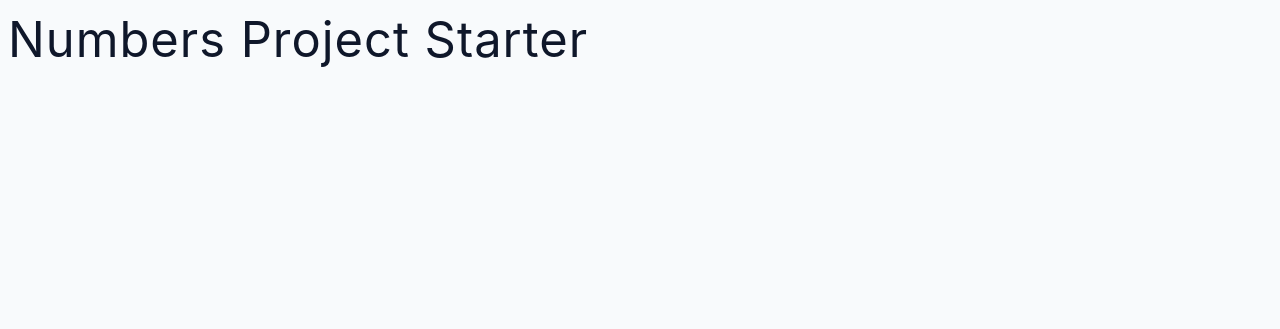
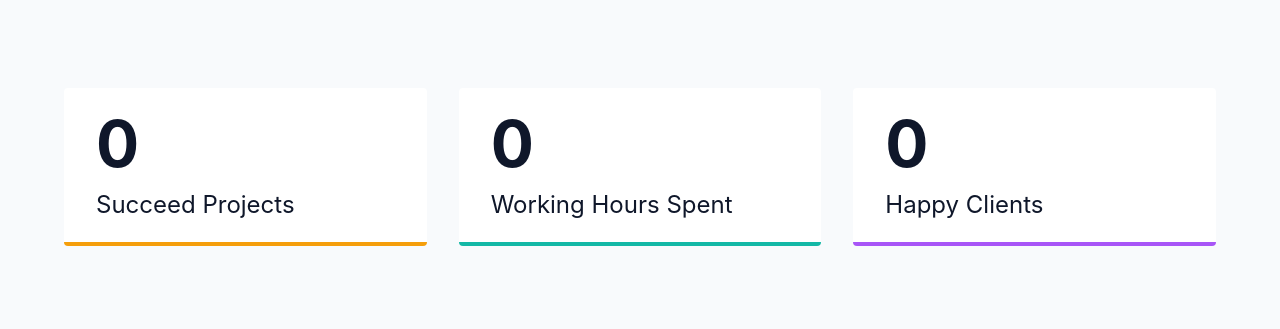
Before and after one commit to emmeiwhite/js-projects-29, a plain HTML site: page 18-numbers/starter/index.html in a window 1280 px wide. Drawn offline with Linux system fonts and the light colour scheme.

Commit message:
Numbers Setup done

```diff
--- a/18-numbers/starter/index.html
+++ b/18-numbers/starter/index.html
@@ -2,13 +2,52 @@
 <html lang="en">
   <head>
     <meta charset="UTF-8" />
-    <meta http-equiv="X-UA-Compatible" content="IE=edge" />
-    <meta name="viewport" content="width=device-width, initial-scale=1.0" />
+    <meta
+      http-equiv="X-UA-Compatible"
+      content="IE=edge"
+    />
+    <meta
+      name="viewport"
+      content="width=device-width, initial-scale=1.0"
+    />
     <title>Numbers Starter</title>
-    <link rel="stylesheet" href="./styles.css" />
+    <link
+      rel="stylesheet"
+      href="./styles.css"
+    />
   </head>
   <body>
-    <h1>numbers project starter</h1>
+    <section>
+      <article>
+        <span
+          class="number"
+          data-value="500"
+        >
+          0
+        </span>
+        <p>Succeed Projects</p>
+      </article>
+
+      <article>
+        <span
+          class="number"
+          data-value="17140"
+        >
+          0
+        </span>
+        <p>Working Hours Spent</p>
+      </article>
+
+      <article>
+        <span
+          class="number"
+          data-value="1500"
+        >
+          0
+        </span>
+        <p>Happy Clients</p>
+      </article>
+    </section>
     <script src="./app.js"></script>
   </body>
 </html>
--- a/18-numbers/starter/styles.css
+++ b/18-numbers/starter/styles.css
@@ -57,8 +57,8 @@
 
 body {
   background: var(--backgroundColor);
-  font-family: -apple-system, BlinkMacSystemFont, 'Segoe UI', Roboto, Oxygen,
-    Ubuntu, Cantarell, 'Open Sans', 'Helvetica Neue', sans-serif;
+  font-family: -apple-system, BlinkMacSystemFont, "Segoe UI", Roboto, Oxygen,
+    Ubuntu, Cantarell, "Open Sans", "Helvetica Neue", sans-serif;
   font-weight: 400;
   line-height: 1.75;
   color: var(--textColor);
@@ -131,28 +131,36 @@ Numbers
 section {
   padding: 5rem 0;
   width: 90vw;
+  margin: 0 auto;
   max-width: 1170px;
-  margin: 0 auto;
   display: grid;
   gap: 2rem;
-}
-
-@media screen and (min-width: 768px) {
-  section {
+  @media (min-width: 768px) {
     grid-template-columns: 1fr 1fr;
   }
-}
-@media screen and (min-width: 992px) {
-  section {
+
+  @media (min-width: 992px) {
     grid-template-columns: 1fr 1fr 1fr;
   }
 }
 
 article {
-  background: var(--white);
+  background-color: var(--white);
   padding: 1rem 2rem;
+  border-bottom: 4px solid transparent;
   border-radius: var(--borderRadius);
-  border-bottom: 4px solid transparent;
+}
+
+article:nth-of-type(1) {
+  border-bottom-color: #f59e0b;
+}
+
+article:nth-of-type(2) {
+  border-bottom-color: #14b8a6;
+}
+
+article:nth-of-type(3) {
+  border-bottom-color: #a855f7;
 }
 
 article span {
@@ -166,13 +174,3 @@ article p {
   text-transform: capitalize;
   font-size: 1.5rem;
 }
-
-article:nth-of-type(1) {
-  border-bottom-color: #f59e0b;
-}
-article:nth-of-type(2) {
-  border-bottom-color: #14b8a6;
-}
-article:nth-of-type(3) {
-  border-bottom-color: #a855f7;
-}
--- a/22-products/starter/styles.css
+++ b/22-products/starter/styles.css
@@ -63,8 +63,8 @@ html {
 
 body {
   background: var(--backgroundColor);
-  font-family: -apple-system, BlinkMacSystemFont, 'Segoe UI', Roboto, Oxygen,
-    Ubuntu, Cantarell, 'Open Sans', 'Helvetica Neue', sans-serif;
+  font-family: -apple-system, BlinkMacSystemFont, "Segoe UI", Roboto, Oxygen,
+    Ubuntu, Cantarell, "Open Sans", "Helvetica Neue", sans-serif;
   font-weight: 400;
   line-height: 1.75;
   color: var(--textColor);
@@ -165,6 +165,7 @@ ul {
   margin: 0 auto;
   margin-top: 4rem;
 }
+
 /* title */
 
 .title {
```
Also changed, not shown: 21-dad-jokes/starter/app.js (+34 -1 lines), 21-dad-jokes/starter/index.html (+16 -4 lines), 22-products/starter/index.html (+15 -4 lines), 1 other file.
